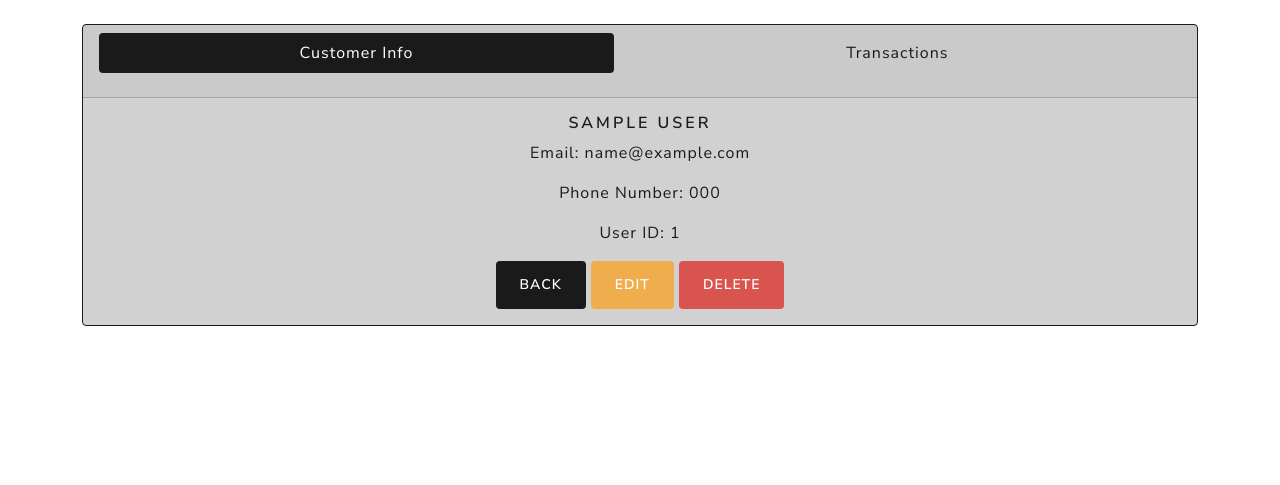
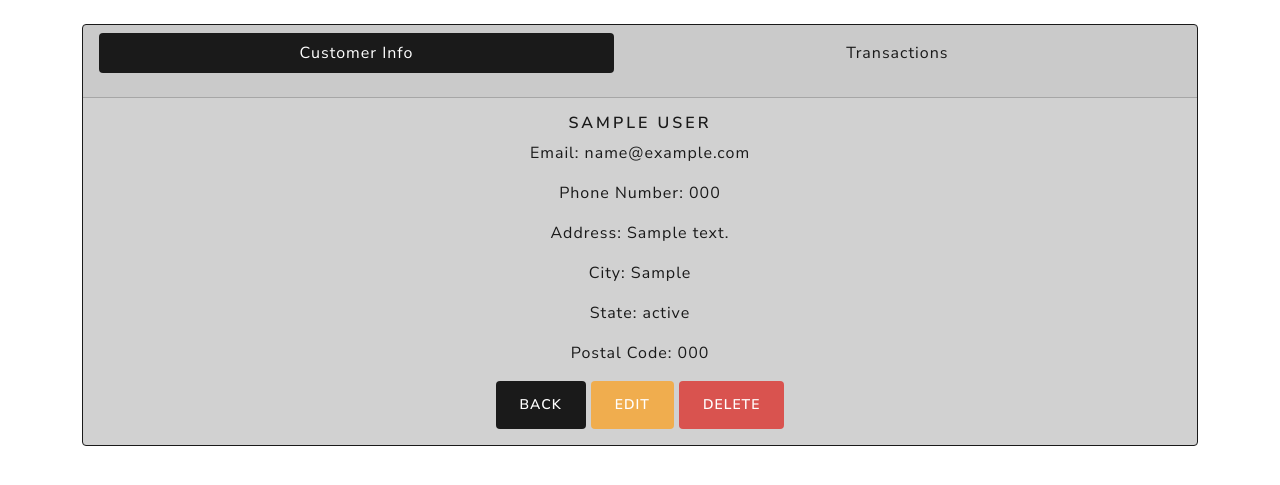
Before and after one commit to tylerboutwell/MotivateCRM, a Django app: page /crm/customer/1/ in a window 1280 px wide. Shown: the part 92-577 px from the top of the page. Run offline with Django 5.2, Linux system fonts and the light colour scheme; a user stored in the database is signed in; tables that the repository leaves empty hold one stand-in row (values such as "Sample post").

Commit message:
include customer address on detail page

```diff
--- a/crm_app/templates/crm/customer_detail.html
+++ b/crm_app/templates/crm/customer_detail.html
@@ -18,7 +18,10 @@
             <h5 class="card-title">{{customer.first_name}} {{customer.last_name}}</h5>
             <p class="card-text"><strong>Email: </strong>{{customer.email}}</p>
             <p class="card-text"><strong>Phone Number: </strong>{{customer.phone_number}}</p>
-            <p class="card-text"><strong>User ID: </strong>{{customer.id}}</p>
+            <p class="card-text"><strong>Address: </strong>{{customer.address}}</p>
+            <p class="card-text"><strong>City: </strong>{{customer.city}}</p>
+            <p class="card-text"><strong>State: </strong>{{customer.state}}</p>
+            <p class="card-text"><strong>Postal Code: </strong>{{customer.postal_code}}</p>
             <a href="{%url 'crm_app:home'%}" class="btn btn-primary">Back</a>
             <a class="btn btn-warning" href="{%url 'crm_app:update customer' customer.id%}" >Edit</a>
             <a href="{%url 'crm_app:delete customer' customer.id%}" class ="btn btn-danger">Delete</a>
--- a/crm_app/templates/crm/customers.html
+++ b/crm_app/templates/crm/customers.html
@@ -11,16 +11,14 @@
         <th scope="col">Name</th>
         <th scope="col">Phone Number</th>
         <th scope="col">Email</th>
-        <th scope="col">ID</th>
         </tr>
     </thead>
 
     {% for customer in customers%}
     <tbody>
-    <td>{{customer.first_name}}  {{customer.last_name}}</td>
+    <td><a href="{%url 'crm_app:customer detail' customer.id%}">{{customer.first_name}}  {{customer.last_name}}</a></td>
     <td>{{customer.phone_number}}</td>
     <td>{{customer.email}}</td>
-    <td><a href="{%url 'crm_app:customer detail' customer.id%}">{{customer.id}}</a></td>
     </tbody>
     {%endfor%}
     </table>
```
